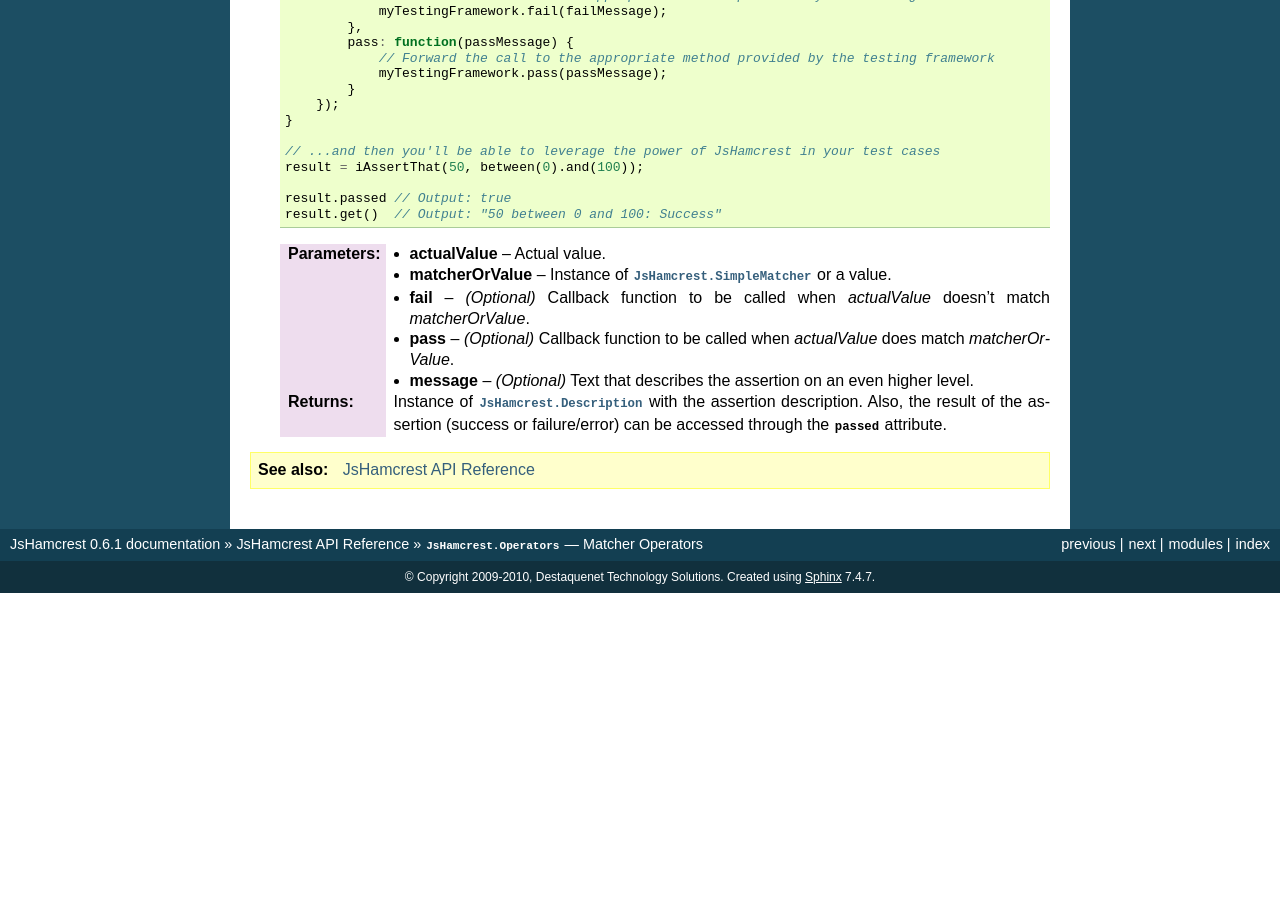
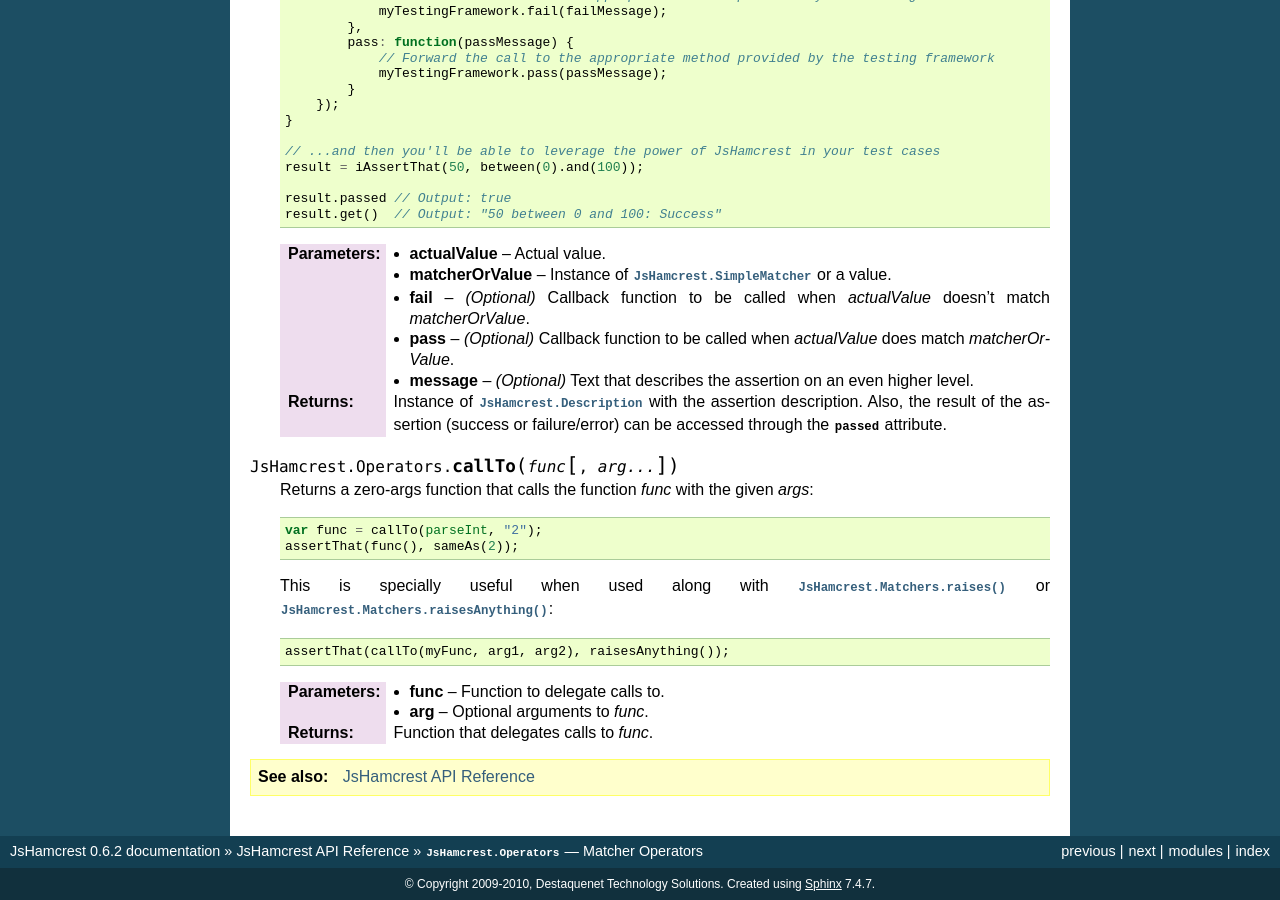
Before and after one commit to EleotleCram/jshamcrest, a Sphinx documentation site: the page built from doc/modules/operator.rst, in a window 1280 px wide and 900 px high, scrolled down 693 px. Built offline with Sphinx 7.4.7, drawn with Linux system fonts in a browser that asks for light colours; before the commit the page ends 1286 px from its top, so only the background shows below that; some of the changed text lies outside the part shown.

Commit message:
Added 'callTo' function, which makes the raises() and raisesAnything() a bit easier to use.

```diff
--- a/doc/changelog.rst
+++ b/doc/changelog.rst
@@ -3,6 +3,12 @@ Changelog
 
 Like any other piece of software, JsHamcrest is evolving at each release.
 Here you can track our progress:
+
+**Version 0.6.2** *(Sep 29, 2010)*
+
+* Added :meth:`JsHamcrest.Operators.callTo()` function, which makes
+  :meth:`JsHamcrest.Matchers.raises()` and
+  :meth:`JsHamcrest.Matchers.raisesAnything()` easier to use.
 
 **Version 0.6.1** *(Dec 22, 2009)*
 
--- a/doc/conf.py
+++ b/doc/conf.py
@@ -47,7 +47,7 @@ copyright = u'2009-2010, Destaquenet Technology Solutions'
 # The short X.Y version.
 version = '0.6'
 # The full version, including alpha/beta/rc tags.
-release = '0.6.1'
+release = '0.6.2'
 
 # The language for content autogenerated by Sphinx. Refer to documentation
 # for a list of supported languages.
--- a/doc/modules/operator.rst
+++ b/doc/modules/operator.rst
@@ -73,5 +73,23 @@ Unit Testing
                         :attr:`passed` attribute.
 
 
+.. function:: callTo(func[, arg...])
+
+   Returns a zero-args function that calls the function *func* with the given
+   *args*::
+
+       var func = callTo(parseInt, "2");
+       assertThat(func(), sameAs(2));
+
+   This is specially useful when used along with :meth:`JsHamcrest.Matchers.raises`
+   or :meth:`JsHamcrest.Matchers.raisesAnything`::
+
+       assertThat(callTo(myFunc, arg1, arg2), raisesAnything());
+
+   :arg func: Function to delegate calls to.
+   :arg arg:  Optional arguments to *func*.
+   :returns:  Function that delegates calls to *func*.
+
+
 .. seealso::
    :ref:`apiref`
--- a/fabfile.py
+++ b/fabfile.py
@@ -11,7 +11,7 @@ from fabric.api import *
 
 # Project
 env.project   = 'jshamcrest'
-env.version   = '0.6.1'
+env.version   = '0.6.2'
 env.full_name = '%s-%s' % (env.project, env.version)
 
 # Build output
```
Also changed, not shown: 2 other files.
